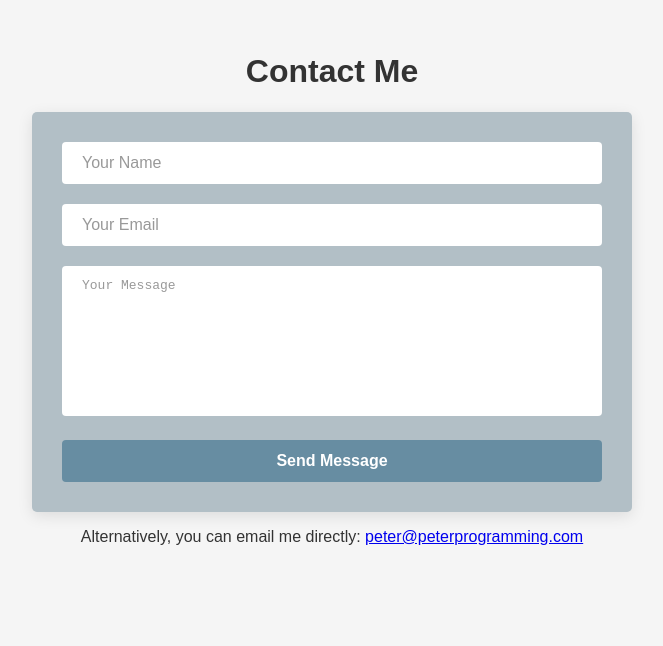
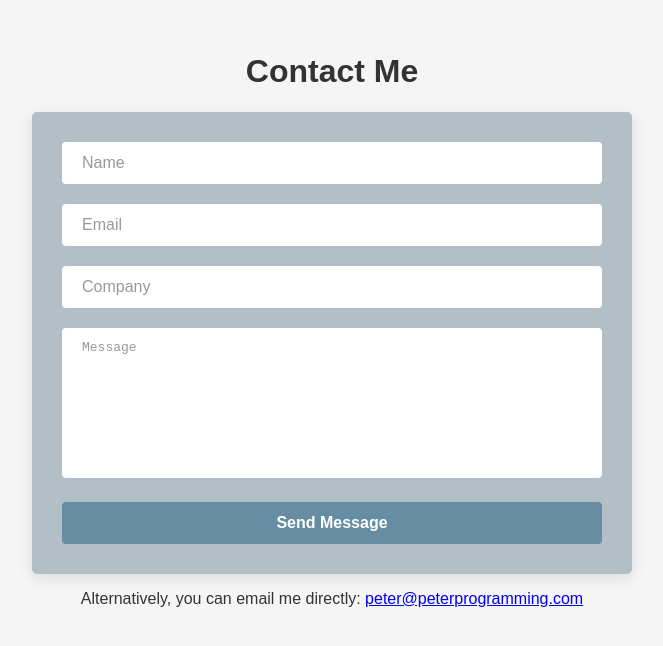
Before and after one commit to PD1996/portfoliowebsite, a React (Create React App) app: page / in a window 1280 px wide. Shown: the part 1648-2294 px from the top of the page, without its empty margins (308-971 px from the left). Built offline with nearby package versions, Linux system fonts and the light colour scheme.

Commit message:
Add company field to contact form

```diff
--- a/src/components/Contact/index.js
+++ b/src/components/Contact/index.js
@@ -6,6 +6,7 @@ function Contact() {
     name: "",
     _replyto: "",
     message: "",
+    company: "",
   });
 
   const [confirmation, setConfirmation] = useState(false);
@@ -31,7 +32,7 @@ function Contact() {
 
     if (response.ok) {
       setConfirmation(true);
-      setFormData({ name: "", _replyto: "", message: "" }); // reset the form
+      setFormData({ name: "", _replyto: "", message: "", company: "" }); // reset the form
     } else {
       alert("There was an error. Please try again.");
     }
@@ -44,11 +45,12 @@ function Contact() {
       {confirmation ? (
         <p>Thank you for your message. I'll get back to you soon!</p>
       ) : (
+        <>
           <form onSubmit={handleSubmit}>
             <input
               type="text"
               name="name"
-            placeholder="Your Name"
+              placeholder="Name"
               required
               value={formData.name}
               onChange={handleChange}
@@ -56,28 +58,35 @@ function Contact() {
             <input
               type="email"
               name="_replyto"
-            placeholder="Your Email"
+              placeholder="Email"
               required
               value={formData._replyto}
               onChange={handleChange}
             />
+            <input
+              type="text"
+              name="company"
+              placeholder="Company"
+              value={formData.company}
+              onChange={handleChange}
+            />
             <textarea
               name="message"
-            placeholder="Your Message"
+              placeholder="Message"
               required
               value={formData.message}
               onChange={handleChange}
             ></textarea>
             <button type="submit">Send Message</button>
           </form>
-      )}
-
           <p>
             Alternatively, you can email me directly:{" "}
             <a href="mailto:peter@peterprogramming.com">
               peter@peterprogramming.com
             </a>
           </p>
+        </>
+      )}
     </div>
   );
 }
```
Lines whose indentation alone changed are shown as unchanged.
